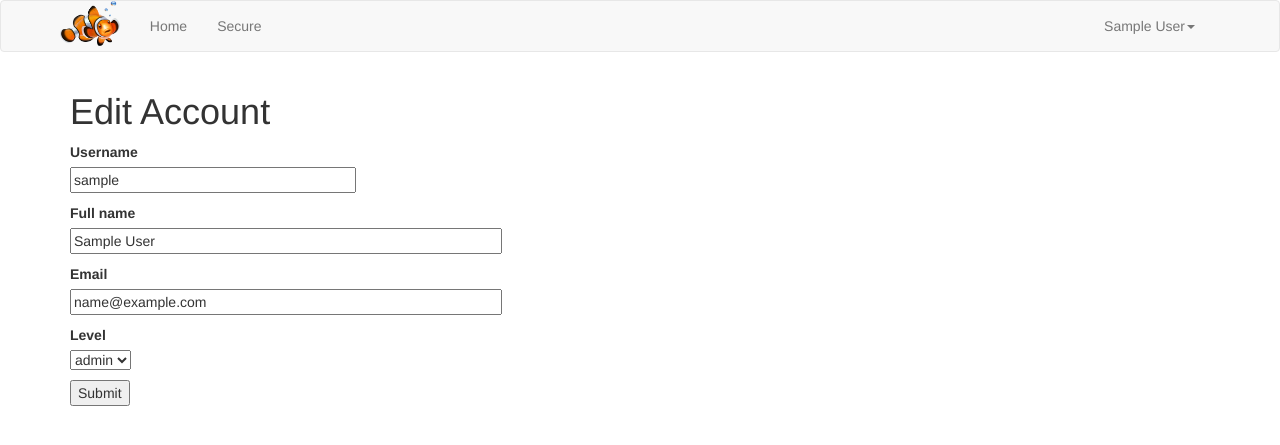
After one commit to richarddeweerd/aquaweb, a Flask app: page /admin/edit_account/1 in a window 1280 px wide. The commit adds this page. Shown: the top 445 px of the page. Run offline with Flask 2, Linux system fonts and the light colour scheme; a user stored in the database is signed in; tables that the repository leaves empty hold one stand-in row (values such as "Sample post"); parts of the project's set-up code (start-up, migrations or seed data) failed here and were passed over; some libraries are stand-ins or nearby versions.

Commit message:
Finished User admin

```diff
--- /dev/null
+++ b/app/admin/forms.py
@@ -0,0 +1,6 @@
+'''Main app forms'''
+from flask_wtf import FlaskForm
+from wtforms import StringField, SubmitField, SelectField,PasswordField
+#from wtforms import StringField, PasswordField, BooleanField, SubmitField, TextAreaField
+from wtforms.validators import DataRequired, Length, Email, EqualTo
+#from wtforms.validators import EqualTo
--- a/app/auth/forms.py
+++ b/app/auth/forms.py
@@ -1,10 +1,15 @@
 '''Auth module forms'''
 from flask_wtf import FlaskForm
-from wtforms import StringField, PasswordField, BooleanField, SubmitField
-from wtforms.validators import DataRequired, Email, EqualTo
+from wtforms import StringField, PasswordField, BooleanField, SubmitField, SelectField
+from wtforms.validators import DataRequired, Email, EqualTo, Length
 #from wtforms.validators import ValidationError, DataRequired, Email, EqualTo
 #from app.models import User
 
+class EditProfileForm(FlaskForm):
+    '''Form to edit the user profile '''
+    username = StringField('Username', validators=[DataRequired()])
+    full_name = StringField('Full name', validators=[Length(min=0, max=140)])
+    submit = SubmitField('Submit')
 
 class LoginForm(FlaskForm):
     '''Form for logging in'''
@@ -23,3 +28,24 @@ class ResetPasswordForm(FlaskForm):
     password = PasswordField('Password', validators=[DataRequired()])
     password2 = PasswordField('Repeat Password', validators=[DataRequired(), EqualTo('password')])
     submit = SubmitField('Request Password Reset')
+
+class ChangePasswordForm(FlaskForm):
+    '''PWD change form'''
+    password = PasswordField('Current password', validators=[DataRequired()])
+    newpwd = PasswordField('New Password', validators=[DataRequired()])
+    newpwd2 = PasswordField('Repeat Password', validators=[DataRequired(), EqualTo('newpwd')])
+    submit = SubmitField('Request Password Reset')
+
+class EditAccountForm(FlaskForm):
+    '''Form to edit the user profile '''
+    username = StringField('Username', validators=[DataRequired()])
+    full_name = StringField('Full name', validators=[Length(min=0, max=140)])
+    email = StringField('Email', validators=[Email(), DataRequired()])
+    level = SelectField('Level', coerce=int)
+    submit = SubmitField('Submit')
+
+class SetAccountPasswordForm(FlaskForm):
+    '''PWD set form'''
+    password = PasswordField('Password', validators=[DataRequired()])
+    password2 = PasswordField('Repeat Password', validators=[DataRequired(), EqualTo('password')])
+    submit = SubmitField('Request Password Reset')
--- a/app/auth/routes.py
+++ b/app/auth/routes.py
@@ -1,14 +1,13 @@
 '''Auth module routes'''
 
-from flask import render_template, redirect, url_for, flash
+from flask import render_template, redirect, url_for, flash, request
 #from werkzeug.urls import url_parse
-from flask_login import login_user, logout_user, current_user
+from flask_login import login_user, logout_user, current_user, login_required
 from app import DB as db
 from app.auth import BP as bp
-from app.auth.forms import LoginForm, ResetPasswordRequestForm, ResetPasswordForm
-from app.models import User
+from app.auth.forms import LoginForm, ResetPasswordRequestForm, ResetPasswordForm, EditAccountForm, EditProfileForm, SetAccountPasswordForm, ChangePasswordForm
+from app.models import User, UserLevel
 from app.auth.email import send_password_reset_email
-
 
 @bp.route('/login', methods=['GET', 'POST'])
 def login():
@@ -61,3 +60,98 @@ def reset_password(token):
         flash('Your password has been reset.')
         return redirect(url_for('auth.login'))
     return render_template('auth/reset_password.html', form=form)
+
+@bp.route('/view_profile')
+@login_required
+def view_profile():
+    '''View profile screen'''
+    return render_template('auth/view_profile.html', user=current_user)
+
+
+@bp.route('/edit_profile', methods=['GET', 'POST'])
+@login_required
+def edit_profile():
+    '''Edit profile screen'''
+    form = EditProfileForm()
+    if form.validate_on_submit():
+        current_user.username = form.username.data
+        current_user.full_name = form.full_name.data
+        db.session.commit()
+        flash('Your changes have been saved.')
+        return redirect(url_for('edit_profile'))
+    elif request.method == 'GET':
+        form.username.data = current_user.username
+        form.full_name.data = current_user.full_name
+    return render_template('auth/edit_profile.html', title='Edit Profile', form=form)
+
+@bp.route('/change_pwd', methods=['GET', 'POST'])
+@login_required
+def change_pwd():
+    '''Set profile pwd'''
+    form = ChangePasswordForm()
+    if form.validate_on_submit():
+        if current_user.check_password(form.password.data):
+            current_user.set_password(form.newpwd.data)
+            db.session.commit()
+            flash('Your changes have been saved.')
+        else:
+            flash('Wrong password.')
+            return redirect(url_for('auth.change_pwd'))
+        return redirect(url_for('main.index'))
+
+    return render_template('auth/change_password.html', title='Edit Profile', form=form)
+
+
+@bp.route('/admin/accounts')
+@login_required
+def accounts():
+    '''Screen with account list'''
+    # User is the name of table that has a column name
+    _accounts = User.query.all()
+
+    return render_template('auth/admin/accounts.html', title="Accounts", accounts=_accounts)
+
+
+@bp.route('/admin/edit_account/<uid>', methods=['GET', 'POST'])
+@login_required
+def edit_account(uid):
+    '''User account edit screen'''
+    _account = User.query.filter_by(id=uid).first_or_404()
+
+    form = EditAccountForm()
+    form.level.choices = [(l.id, l.levelname) for l in UserLevel.query.order_by('id')]
+
+    if form.validate_on_submit():
+        _account.username = form.username.data
+        _account.full_name = form.full_name.data
+        _account.email = form.email.data
+        if _account.id != current_user.id:
+            _account.level_id = form.level.data
+        db.session.commit()
+        flash('Your changes have been saved.')
+        return redirect(url_for('admin.accounts'))
+    elif request.method == 'GET':
+        form.username.data = _account.username
+        form.full_name.data = _account.full_name
+        form.email.data = _account.email
+        form.level.data = _account.level_id
+
+    return render_template('auth/admin/edit_account.html', uid=uid, title='Edit Account', form=form)
+
+
+@bp.route('/admin/set_pwd/<uid>', methods=['GET', 'POST'])
+@login_required
+def set_account_password(uid):
+    '''User account edit screen'''
+    _account = User.query.filter_by(id=uid).first_or_404()
+
+    form = SetAccountPasswordForm()
+
+    if form.validate_on_submit():
+        _account.set_password(form.password.data)
+        db.session.commit()
+        flash('Your password has been reset.')
+        return redirect(url_for('auth.accounts'))
+
+
+    return render_template('auth/admin/set_password.html', uid=uid, title='Set Password', form=form, account=_account)
--- a/app/main/forms.py
+++ b/app/main/forms.py
@@ -4,9 +4,3 @@ from wtforms import StringField, SubmitField
 #from wtforms import StringField, PasswordField, BooleanField, SubmitField, TextAreaField
 from wtforms.validators import DataRequired, Length
 #from wtforms.validators import DataRequired, Email, EqualTo, Length
-
-class EditProfileForm(FlaskForm):
-    '''Form to edit the user profile '''
-    username = StringField('Username', validators=[DataRequired()])
-    full_name = StringField('Full name', validators=[Length(min=0, max=140)])
-    submit = SubmitField('Submit')
--- /dev/null
+++ b/app/templates/auth/admin/edit_account.html
@@ -0,0 +1,37 @@
+{% extends 'base.html' %}
+
+{% block app_content %}
+<h1>Edit Account</h1>
+<form action="" method="post">
+    {{ form.hidden_tag() }}
+    <p>
+        {{ form.username.label }}<br>
+        {{ form.username(size=32) }}<br>
+        {% for error in form.username.errors %}
+        <span style="color: red;">[{{ error }}]</span>
+        {% endfor %}
+    </p>
+    <p>
+        {{ form.full_name.label }}<br>
+        {{ form.full_name(size=50) }}<br>
+        {% for error in form.full_name.errors %}
+        <span style="color: red;">[{{ error }}]</span>
+        {% endfor %}
+    </p>
+    <p>
+        {{ form.email.label }}<br>
+        {{ form.email(size=50) }}<br>
+        {% for error in form.email.errors %}
+        <span style="color: red;">[{{ error }}]</span>
+        {% endfor %}
+    </p>
+    <p>
+        {{ form.level.label }}<br>
+        {{ form.level(cols=60) }}<br>
+        {% for error in form.level.errors %}
+        <span style="color: red;">[{{ error }}]</span>
+        {% endfor %}
+    </p>
+    <p>{{ form.submit() }}</p>
+</form>
+{% endblock %}
--- a/app/templates/base.html
+++ b/app/templates/base.html
@@ -49,7 +49,7 @@
                     <li class="dropdown">
                         <a class="dropdown-toggel" data-toggle="dropdown" href="#">Admin<span class="caret"></span></a>
                         <ul class="dropdown-menu">
-                            <li><a href="{{ url_for('admin.accounts') }}">Accounts</a></li>
+                            <li><a href="{{ url_for('auth.accounts') }}">Accounts</a></li>
                             <li><a href="#">Link 2</a></li>
                             <li><a href="#">Link 3</a></li>
                         </ul>
@@ -62,7 +62,9 @@
                     <li class="dropdown">
                         <a class="dropdown-toggel" data-toggle="dropdown" href="#">{{ current_user.full_name }}<span class="caret"></span></a>
                         <ul class="dropdown-menu">
-                            <li><a href="{{ url_for('main.user', username=current_user.username) }}">Profile</a></li>
+                            <li><a href="{{ url_for('auth.view_profile') }}">View Profile</a></li>
+                            <li><a href="{{ url_for('auth.edit_profile') }}">Edit Profile</a></li>
+                            <li><a href="{{ url_for('auth.change_pwd') }}">Chang Password</a></li>
                             <li><a href="{{ url_for('auth.logout') }}">Logout</a></li>
                         </ul>
                     </li>
```
Also changed, not shown: app/admin/routes.py (+6 -9 lines), app/main/routes.py (+4 -29 lines), app/templates/admin/_account.html (deleted, +0 -8 lines), app/templates/admin/accounts.html (deleted, +0 -23 lines), app/templates/auth/admin/_account.html (added, +12 -0 lines), app/templates/auth/admin/accounts.html (added, +24 -0 lines), app/templates/auth/admin/set_password.html (added, +23 -0 lines), app/templates/auth/change_password.html (added, +30 -0 lines), app/templates/auth/edit_profile.html (added, +23 -0 lines), app/templates/auth/view_profile.html (added, +14 -0 lines), app/templates/edit_profile.html (deleted, +0 -23 lines), app/templates/user.html (deleted, +0 -17 lines), app/models.py (line endings or trailing spaces).
